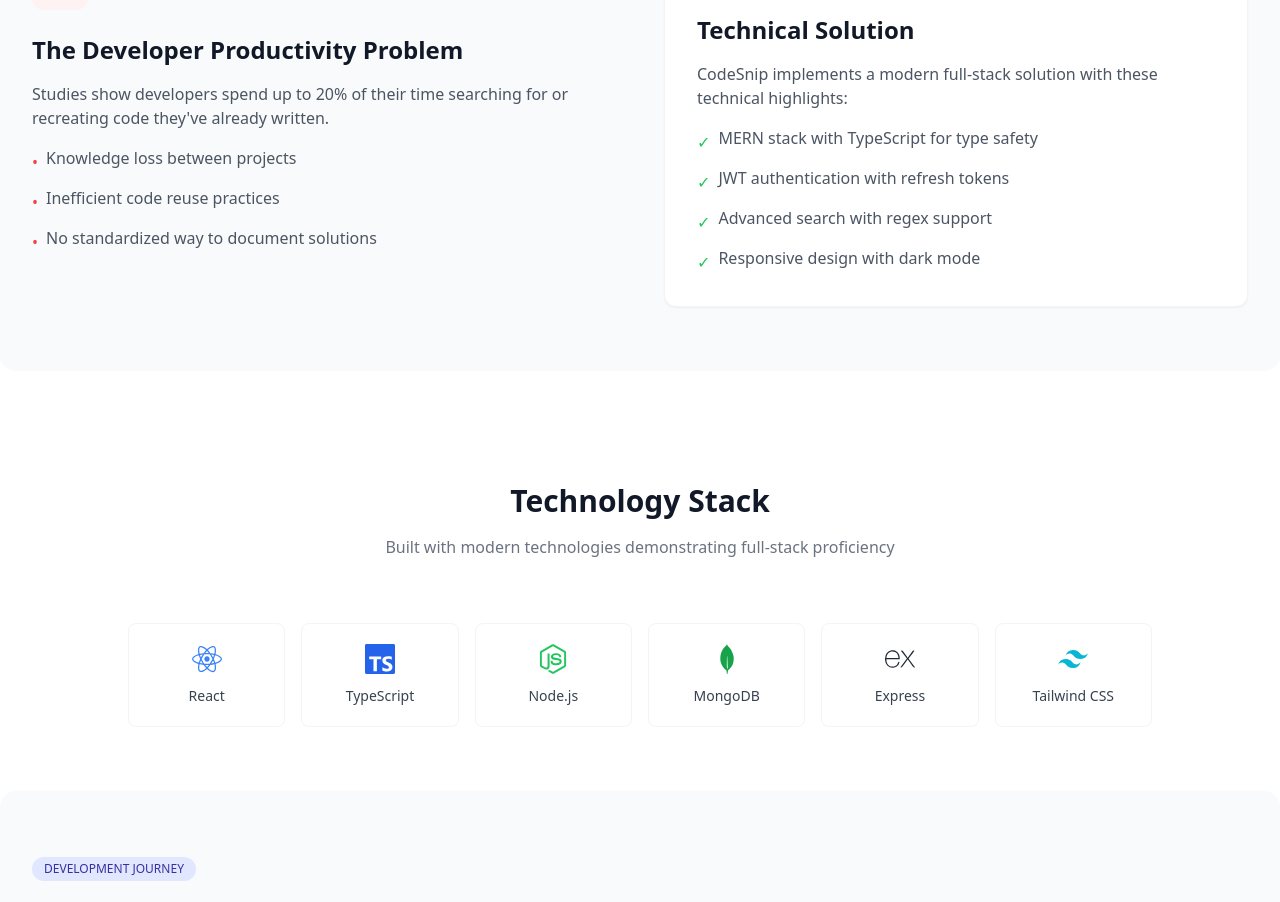
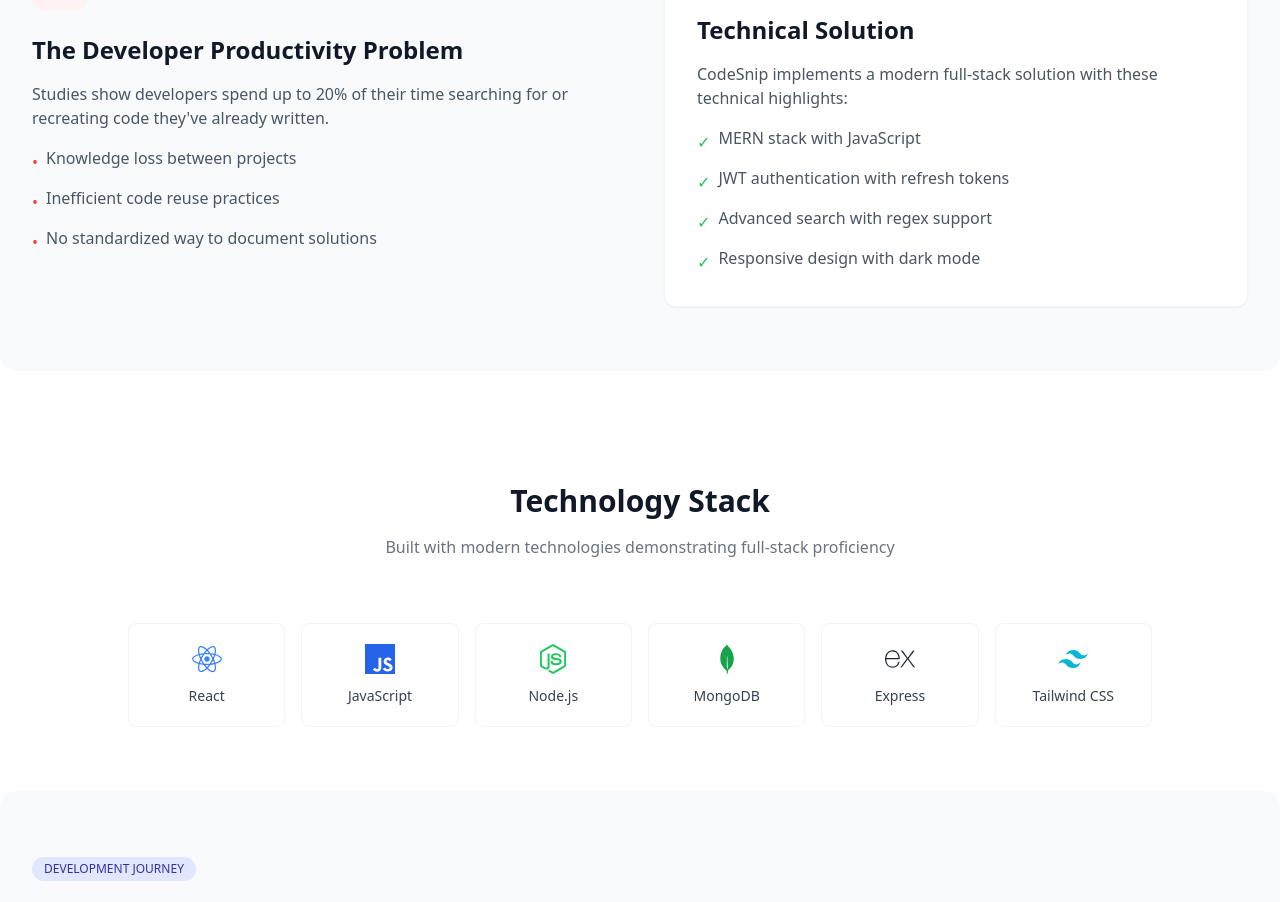
Before and after one commit to tassu1/devsnip, a React (Vite) app in the folder frontend/: page /about in a window 1280 px wide. Shown: the part 1480-2382 px from the top of the page. Built offline with nearby package versions, Linux system fonts and the light colour scheme.

Commit message:
make changes in about

```diff
--- a/frontend/src/pages/About.jsx
+++ b/frontend/src/pages/About.jsx
@@ -2,13 +2,13 @@
 import { Link } from 'react-router-dom';
 import { FiGithub, FiCode, FiCpu, FiDatabase, FiShare2, FiLock, FiSearch, FiExternalLink,FiCloud, FiZap , FiStar, FiImage } from 'react-icons/fi';
 import { FaReact, FaNodeJs } from 'react-icons/fa';
-import { SiMongodb, SiExpress, SiTailwindcss, SiTypescript } from 'react-icons/si';
+import { SiMongodb, SiExpress, SiTailwindcss, SiJavascript } from 'react-icons/si';
 import Navbar from '../components/Navbar';
 import Footer from '../components/Footer';
 const About = () => {
   const techStack = [
     { name: 'React', icon: <FaReact className="text-blue-500" />, color: 'text-blue-500' },
-    { name: 'TypeScript', icon: <SiTypescript className="text-blue-600" />, color: 'text-blue-600' },
+    { name: 'JavaScript', icon: <SiJavascript className="text-blue-600" />, color: 'text-blue-600' },
     { name: 'Node.js', icon: <FaNodeJs className="text-green-500" />, color: 'text-green-500' },
     { name: 'MongoDB', icon: <SiMongodb className="text-green-600" />, color: 'text-green-600' },
     { name: 'Express', icon: <SiExpress className="text-gray-800 dark:text-gray-200" />, color: 'text-gray-800 dark:text-gray-200' },
@@ -177,7 +177,7 @@
               <ul className="space-y-3 text-gray-600 dark:text-gray-400">
                 <li className="flex items-start">
                   <span className="text-green-500 mr-2 mt-1">✓</span>
-                  <span>MERN stack with TypeScript for type safety</span>
+                  <span>MERN stack with JavaScript</span>
                 </li>
                 <li className="flex items-start">
                   <span className="text-green-500 mr-2 mt-1">✓</span>
```
